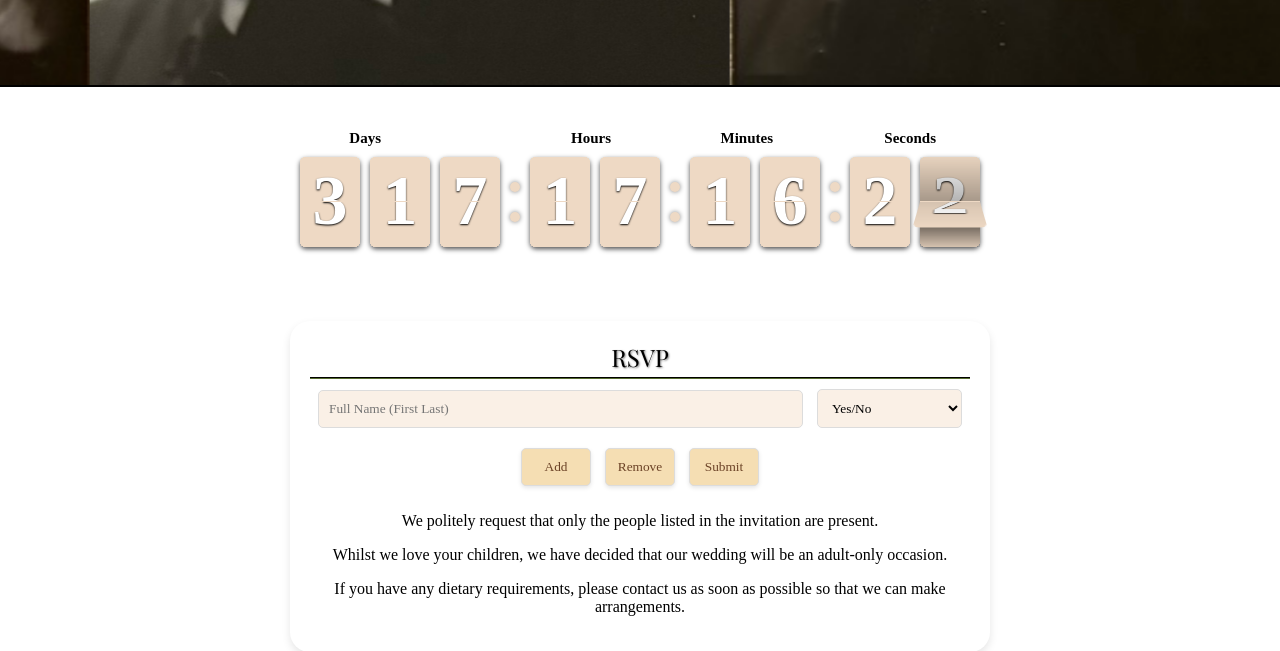
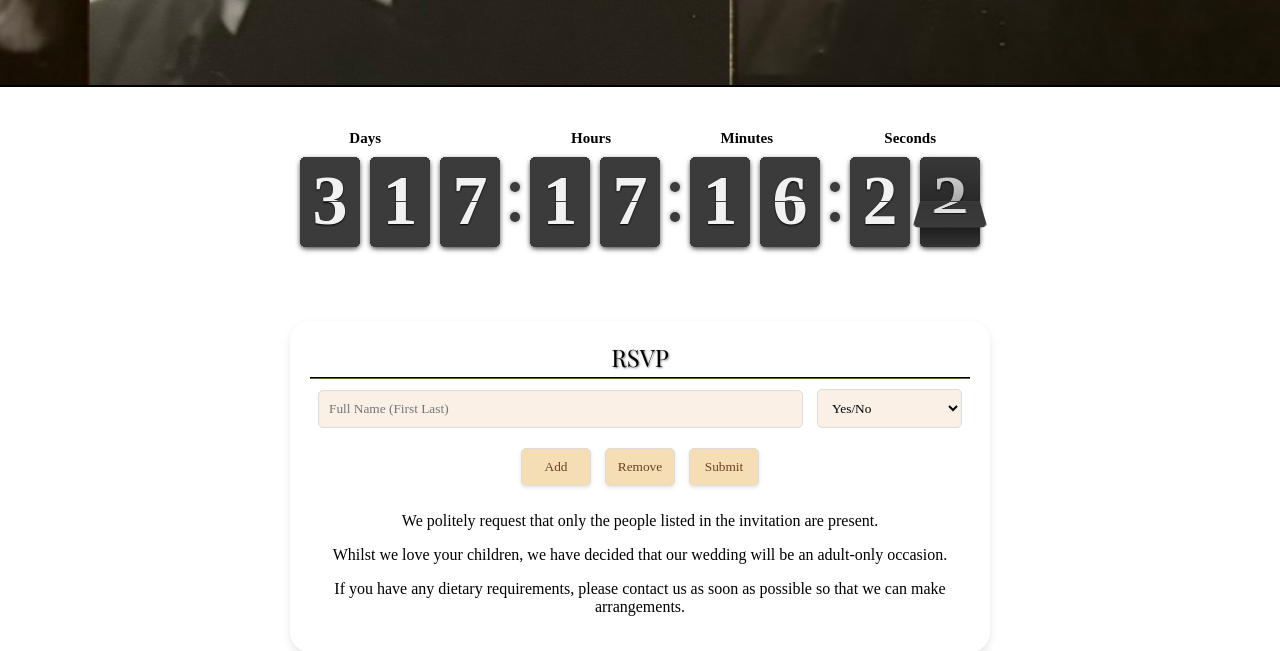
Before and after one commit to CamelSyrup/wedding.website, a PHP site: page /home.html in a window 1280 px wide. Shown: the part 799-1450 px from the top of the page. Run offline with PHP 8.4, Linux system fonts and the light colour scheme; some libraries are stand-ins or nearby versions.

Commit message:
Update flipclock.css

```diff
--- a/flipclock.css
+++ b/flipclock.css
@@ -110,7 +110,7 @@
   font-weight: bold;
   line-height: 87px;
   border-radius: 6px;
-  background: #eed9c4 !important;
+  background: #3B3B3B !important;
 }
 
 .flip-clock-wrapper ul li {
@@ -168,7 +168,7 @@
   z-index: 5;
   width: 100%;
   height: 3px;
-  background-color: #eed9c4 !important;
+  background-color: #3B3B3B !important;
   background-color: rgba(0, 0, 0, 0.4); }
 
 .flip-clock-wrapper ul li a div.down {
@@ -185,10 +185,10 @@
   z-index: 1;
   width: 100%;
   height: 200%;
-  color: #ffffff !important;
+  color: #f1f1f1 !important;
   text-shadow: 0 1px 2px #000;
   text-align: center;
-  background-color: #eed9c4 !important;
+  background-color: #3B3B3B !important;
   border-radius: 6px;
   font-size: 70px; }
 
@@ -222,7 +222,7 @@
 
 .flip-clock-dot {
   display: block;
-  background: #eed9c4 !important;
+  background: #3B3B3B !important;
   width: 10px;
   height: 10px;
   position: absolute;
```
